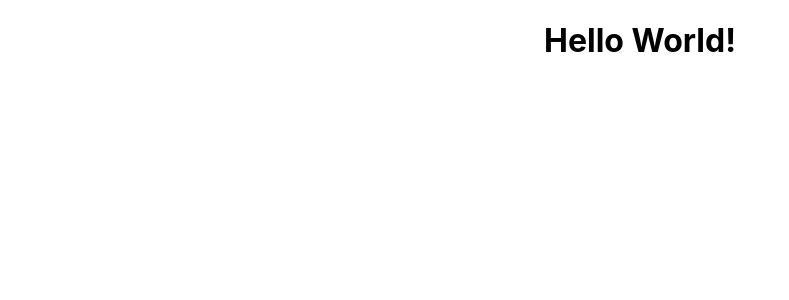
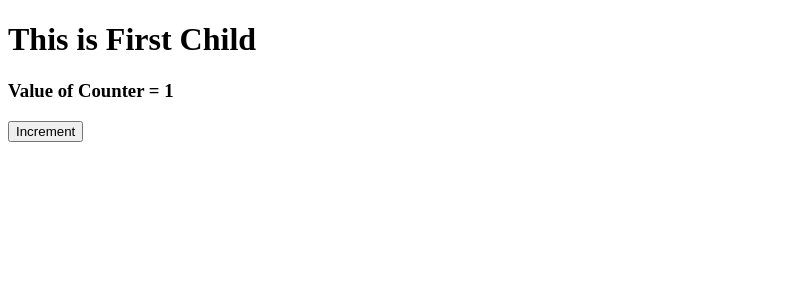
Before and after one commit to webdesigner295/bootcamp-practice, a React (Create React App) app: page / in a window 1280 px wide. Shown: the top 300 px of the page, without its empty margins (0-789 px from the left). Built offline with nearby package versions, Linux system fonts and the light colour scheme.

Commit message:
Context API

```diff
--- /dev/null
+++ b/src/About.js
@@ -0,0 +1,11 @@
+import react from 'react'
+
+function About(props) {
+    return(
+    <div>
+        <h1>The Value of this variable is : {props.counter}</h1>
+    </div>
+    );
+}
+
+export default About
--- a/src/App.css
+++ b/src/App.css
@@ -1,4 +1,4 @@
-.App {
+/* .App {
   text-align: center;
 }
 
@@ -35,4 +35,11 @@
   to {
     transform: rotate(360deg);
   }
+} */
+.box{
+  background: rgb(214, 98, 98);
 }
+
+.daytime{
+  background: yellow;
+}
--- a/src/App.js
+++ b/src/App.js
@@ -1,11 +1,41 @@
-
+import react, {useState} from 'react'
 import './App.css';
+import About from './About';
+import Parent from './Parent'
+import CounterContext from './CounterContext'
 
 function App() {
+  // let [count, setCount] = useState(0);
+  // let [isMorning , setMorning] = useState(true)
+
+  let [count, setCount] = useState(0);
+  const countState = useState(1)
+
+
+
+
   return (
-    <div className="App">
-       <h1>Hello World!</h1>
+//    <div className = {`box ${isMorning ? 'daytime' : ''}`}>
+
+//      <About counter = {count}/>
+
+//      <h1>Have A Good = {isMorning ? 'Morning' : 'Night'} </h1>
+
+//      <button onClick ={()=> setCount(count + 1)} >Update Count</button>
+//      <button onClick= {() => setMorning(!isMorning)}>Update Day</button>
+
+//  </div>
+
+
+ <CounterContext.Provider value = {countState}>
+    <div>
+
+      {/* <Parent name = "Awais"/> */}
+      <Parent name = "Ali"/>
     </div>
+  </CounterContext.Provider>
+
+
   );
 }
 
--- /dev/null
+++ b/src/Child.js
@@ -0,0 +1,22 @@
+import react, { useContext } from 'react'
+import CounterContext from './CounterContext'
+
+const Child = () => {
+    let counterValue = useContext(CounterContext)
+    console.log(counterValue)
+    return(
+        <div>
+            <h1>This is First Child</h1>
+            {/* <h3>My Name is {props.name}</h3> */}
+
+
+            <h3>Value of Counter = {counterValue[0]}</h3>
+            <button onClick = {()=>{counterValue[1](++counterValue[0])}}>Increment</button>
+
+
+
+
+        </div>
+    )
+}
+export default Child
--- /dev/null
+++ b/src/CounterContext.js
@@ -0,0 +1,6 @@
+import react, { createContext } from 'react'
+
+
+const CounterContext = createContext(100);
+
+export default CounterContext;
--- /dev/null
+++ b/src/Parent.js
@@ -0,0 +1,13 @@
+import react from 'react'
+import Child from './Child'
+
+const Parent = ()=> {
+    return(
+        <div>
+            {/* <Child name  = {props.name}/> */}
+            <Child/>
+
+        </div>
+    )
+}
+export default Parent;
--- a/src/index.css
+++ b/src/index.css
@@ -1,4 +1,4 @@
-body {
+/* body {
   margin: 0;
   font-family: -apple-system, BlinkMacSystemFont, 'Segoe UI', 'Roboto', 'Oxygen',
     'Ubuntu', 'Cantarell', 'Fira Sans', 'Droid Sans', 'Helvetica Neue',
@@ -10,4 +10,4 @@ body {
 code {
   font-family: source-code-pro, Menlo, Monaco, Consolas, 'Courier New',
     monospace;
-}
+} */
--- a/src/index.js
+++ b/src/index.js
@@ -1,12 +1,14 @@
 import React from 'react';
 import ReactDOM from 'react-dom';
-import './index.css';
+// import './index.css';
 import App from './App';
 import reportWebVitals from './reportWebVitals';
+import About from './About';
 
 ReactDOM.render(
   <React.StrictMode>
     <App />
+    {/* <About/> */}
   </React.StrictMode>,
   document.getElementById('root')
 );
```
Also changed, not shown: 1 other file (tests, documents, lock files or other folders).
